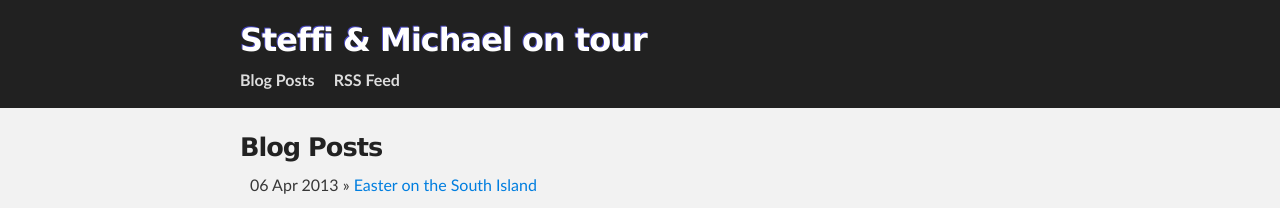
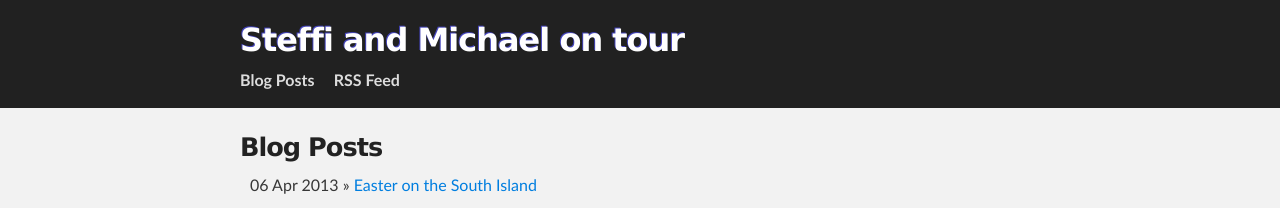
Before and after one commit to mpollmeier/travelblog, a Jekyll site: the page built from index.html, in a window 1280 px wide. Shown: the top 208 px of the page. Built offline with Jekyll 4.4.1, drawn with Linux system fonts in a browser that asks for light colours; nearby versions of some CDN libraries; Markdown is read by kramdown in place of the engine named in the settings; part of the change alters nothing that is shown.

Commit message:
configure right url

```diff
--- a/_config.yml
+++ b/_config.yml
@@ -1,7 +1,7 @@
-name: Steffi & Michael on tour
-author: Steffi & Michael
-description:
-url: http://travelblog.mpollmeier.github.io
+name: Steffi and Michael on tour
+author: Steffi and Michael
+description: Steffi and Michael on tour
+url: http://travelblog.michaelpollmeier.com
 safe: false
 lsi: false
 pygments: true
```
